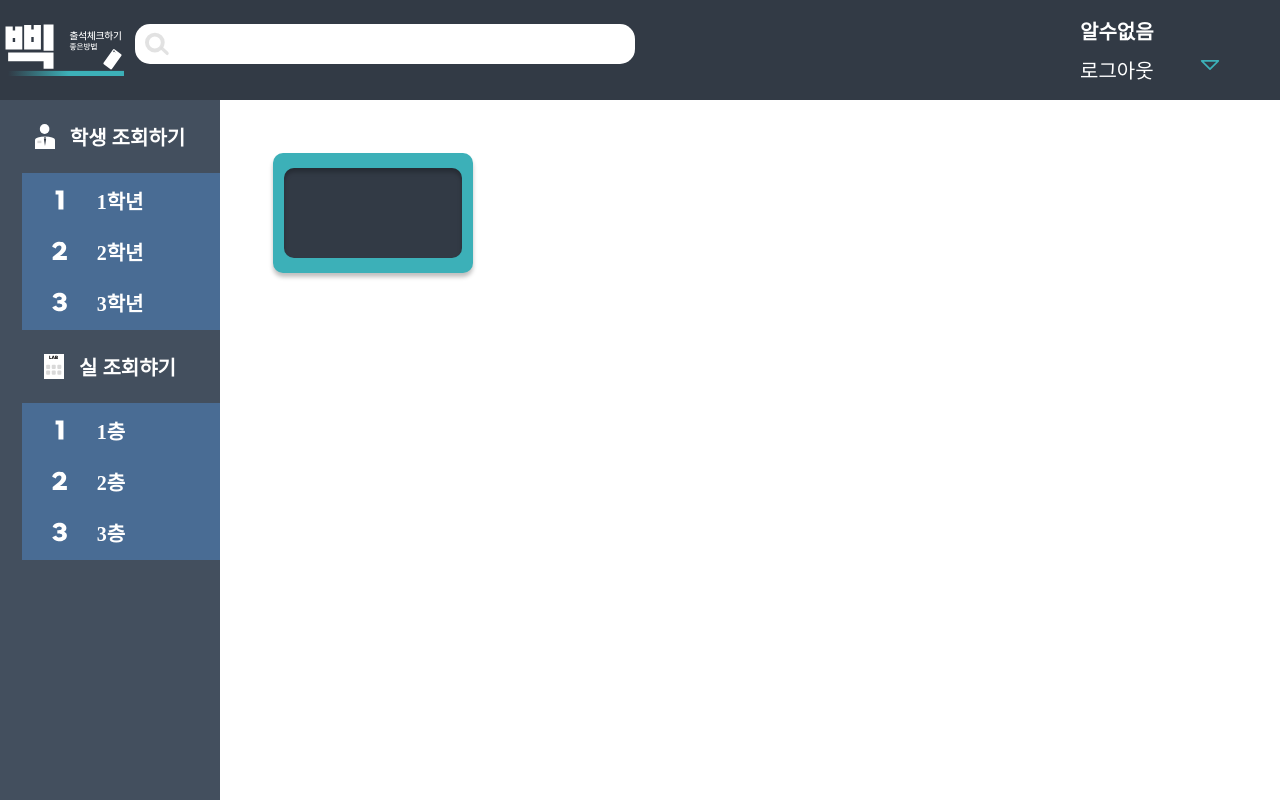
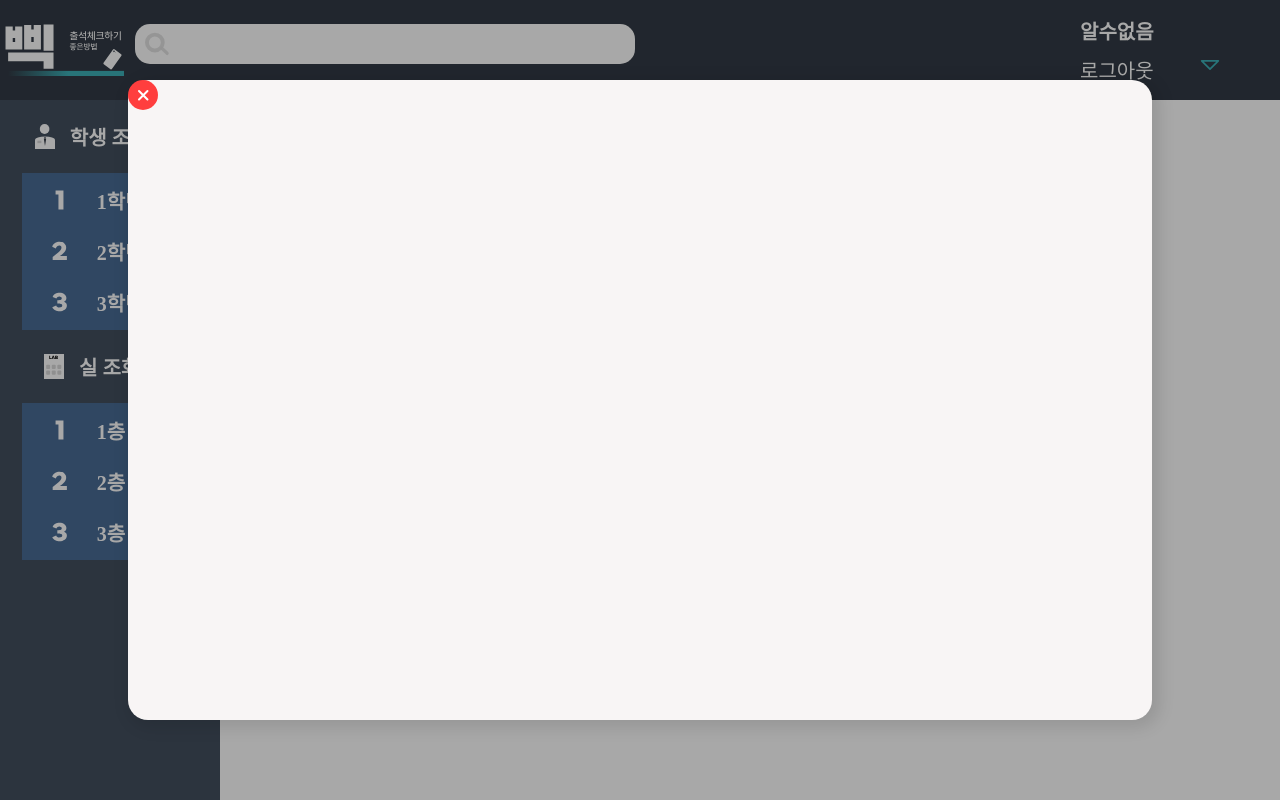
Before and after one commit to 8Bit-beep/BBEEP_WEB_V2, a React (Create React App) app: page /check-class/first-floor in a window 1280 px wide. Both pictures are taken after a click on the element 373 px from the left and 213 px from the top of the page. Built offline with nearby package versions, Linux system fonts and the light colour scheme; no server answers.

Commit message:
feat :: modal view success#5

```diff
--- a/public/index.html
+++ b/public/index.html
@@ -29,6 +29,7 @@
   <body>
     <noscript>You need to enable JavaScript to run this app.</noscript>
     <div id="root"></div>
+    <div id="modal"></div>
     <!--
       This HTML file is a template.
       If you open it directly in the browser, you will see an empty page.
--- a/src/hooks/student/useStudent.ts
+++ b/src/hooks/student/useStudent.ts
@@ -1,7 +1,7 @@
 import { useGetClassMember } from "src/services/student/queries";
 import { useState, useCallback } from "react";
 import { sidebarMenuStore } from "src/stores/common/student.store";
-import { ClassMemberType } from "@src/types/student/student.type";
+import { ClassMemberType } from "src/types/student/student.type";
 import { useGetClassMemberMutation } from "src/services/student/mutation";
 import { useLocation } from "react-router-dom";
 import { converUrlToGrade } from "src/utils/transform/urlTransform";
--- /dev/null
+++ b/src/modal/index.tsx
@@ -0,0 +1,18 @@
+import * as S from "./style";
+import Back from "src/assets/Class/Modal/BackButton.svg";
+
+interface Props {
+  onClick: any;
+}
+
+const Modal = ({ onClick }: Props) => {
+  return (
+    <S.Wrapper>
+      <S.ModalWrapper>
+        <img style={{ width: 30, height: 30 }} src={Back} onClick={onClick} />
+      </S.ModalWrapper>
+    </S.Wrapper>
+  );
+};
+
+export default Modal;
--- /dev/null
+++ b/src/modal/style.ts
@@ -0,0 +1,21 @@
+import styled from "styled-components";
+
+export const Wrapper = styled.div`
+  width: 100vw;
+  height: 100vh;
+  position: absolute;
+  background: rgba(0, 0, 0, 0.34);
+  display: flex;
+  justify-content: center;
+  align-items: center;
+`;
+
+export const ModalWrapper = styled.div`
+  width: 80%;
+  height: 80%;
+  display: flex;
+  background: #f8f5f5;
+  border-radius: 20px;
+  box-shadow: 4px 4px 16px 4px rgba(0, 0, 0, 0.1);
+  margin: 0 auto;
+`;
--- a/src/pages/class/data.ts
+++ b/src/pages/class/data.ts
@@ -1,4 +1,4 @@
-export enum Code{
+export enum Code {
   PROJECT1 = "1101",
   PROJECT2 = "1102",
   LAB1 = "2201",
@@ -31,3 +31,7 @@ export enum Code{
   LAB21 = "3314",
   LAB22 = "3315",
 }
+
+enum Test {
+
+}
--- a/src/pages/class/index.tsx
+++ b/src/pages/class/index.tsx
@@ -1,29 +1,35 @@
 import Header from "src/components/common/Header";
 import * as S from "src/pages/class/style";
 import Sidebar from "src/components/common/Sidebar/defaultSideBar";
-import Item from "./item";
-import { Code } from "src/pages/class/data";
+import ModalPortal from "src/portal/portal";
+import Modal from "src/modal";
+import { useState } from "react";
 
 const CheckClass = () => {
-  const CodeMap = Object.keys(Code).map((key) => {
-    const label = key as keyof typeof Code;
-    return { label, value: Code[label] };
-  });
+  const [modal, setModal] = useState<boolean>(false);
+  const [style, setStyle] = useState<boolean>(false);
 
-  console.log(CodeMap)
-
+  const ItemClick = () => {
+    setModal(!modal);
+    setStyle(!style);
+  };
   return (
+    <ModalPortal>
       <S.CheckClassWrapper>
         <Header />
         <S.MainWrapper>
           <Sidebar />
           <S.ContentWrapper>
             <S.ContentMainWrapper>
-            <Item />
+              <S.ClassItem onClick={ItemClick} clicked={style}>
+                <S.ItemContentWrap></S.ItemContentWrap>
+              </S.ClassItem>
             </S.ContentMainWrapper>
           </S.ContentWrapper>
         </S.MainWrapper>
+        {modal === true ? <Modal onClick={ItemClick}></Modal> : <></>}
       </S.CheckClassWrapper>
+    </ModalPortal>
   );
 };
 
--- a/src/pages/class/item.tsx
+++ /dev/null
@@ -1,13 +0,0 @@
-import * as S from "./style";
-import { useState } from "react";
-
-const Item = () => {
-  const [style, setStyle] = useState<boolean>(false);
-  return (
-    <S.ClassItem onClick={() => setStyle(!style)} clicked={style}>
-      <S.ItemContentWrap></S.ItemContentWrap>
-    </S.ClassItem>
-  );
-};
-
-export default Item;
--- /dev/null
+++ b/src/portal/portal.ts
@@ -0,0 +1,16 @@
+import ReactDom from "react-dom";
+
+interface ModalPotalProps {
+  children: React.ReactNode;
+}
+
+const ModalPortal: React.FC<ModalPotalProps> = ({ children }) => {
+  const el = document.getElementById("modal");
+  if (!el) {
+    console.error('Element with id "modal" not found');
+    return null;
+  }
+  return ReactDom.createPortal(children, el);
+};
+
+export default ModalPortal;
```
Also changed, not shown: src/hooks/class/useCheckClass.ts (+14 -8 lines), src/assets/Class/Modal/BackButton.svg (added). Lines whose indentation alone changed are shown as unchanged.
